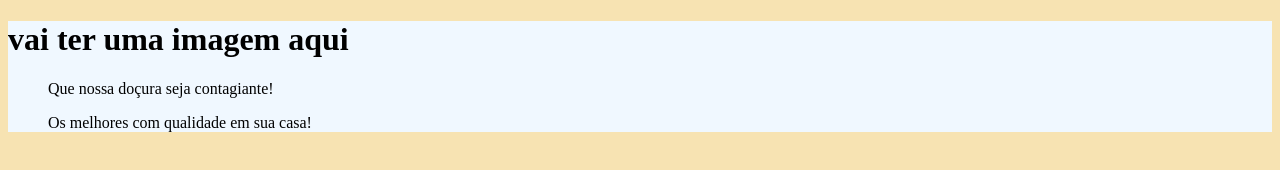
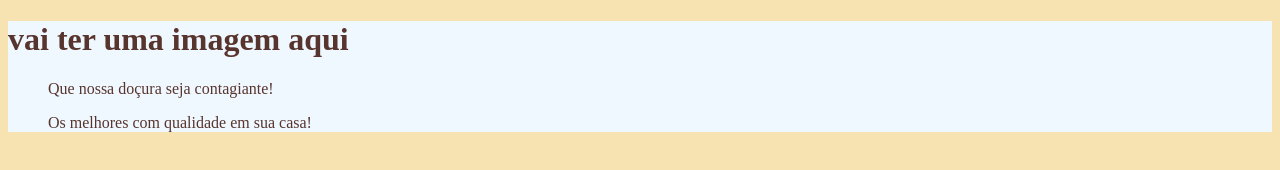
Before and after one commit to nataliadebrites/trabalahodeemprendedorismo, a plain HTML site: page index.html in a window 1280 px wide. Drawn offline with Linux system fonts and the light colour scheme.

Commit message:
Add files via upload

```diff
--- a/style.css
+++ b/style.css
@@ -4,4 +4,5 @@ body {
 
 header {
     background-color: aliceblue;
+    color: #57342D;
 }
```
